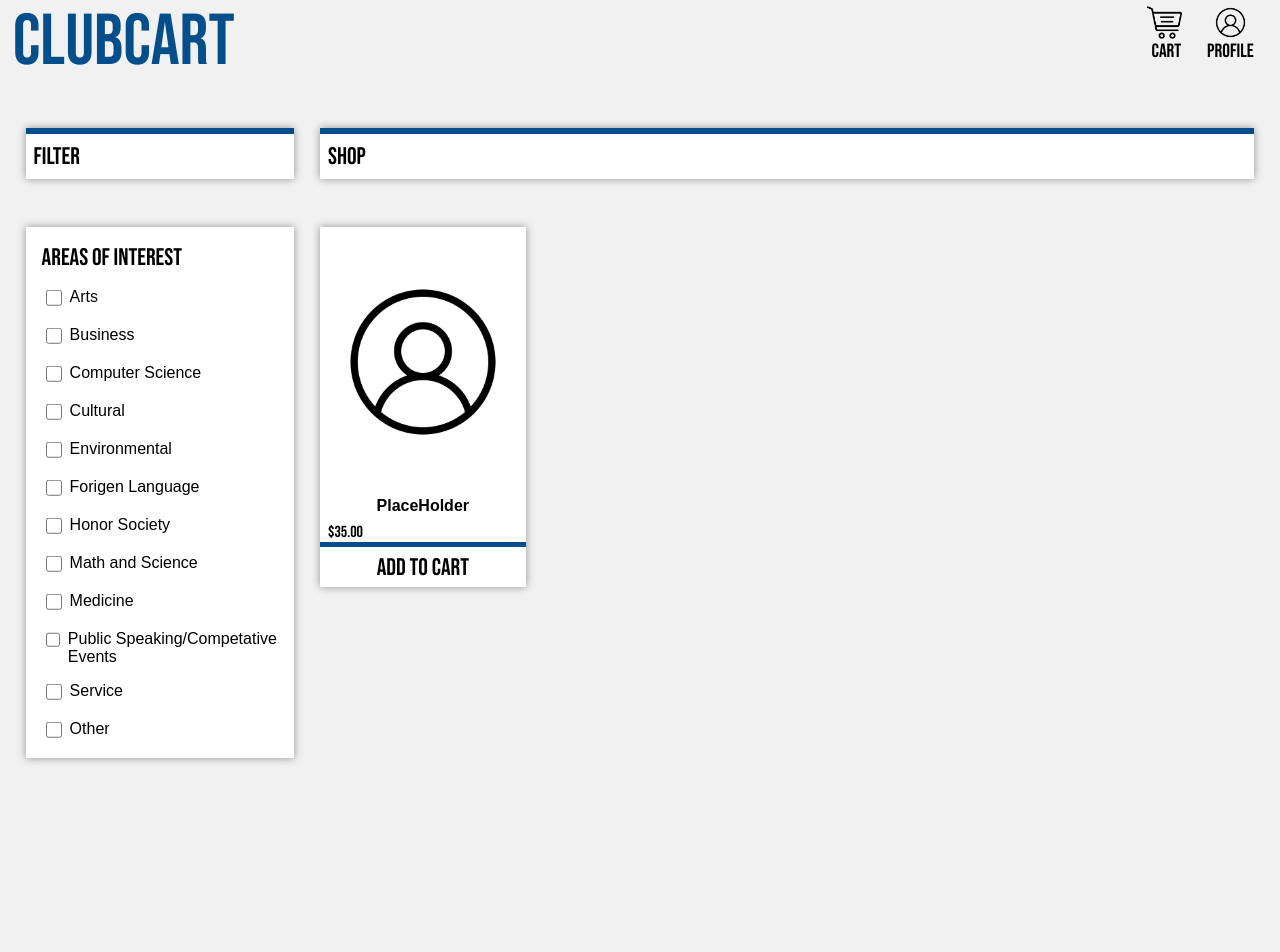
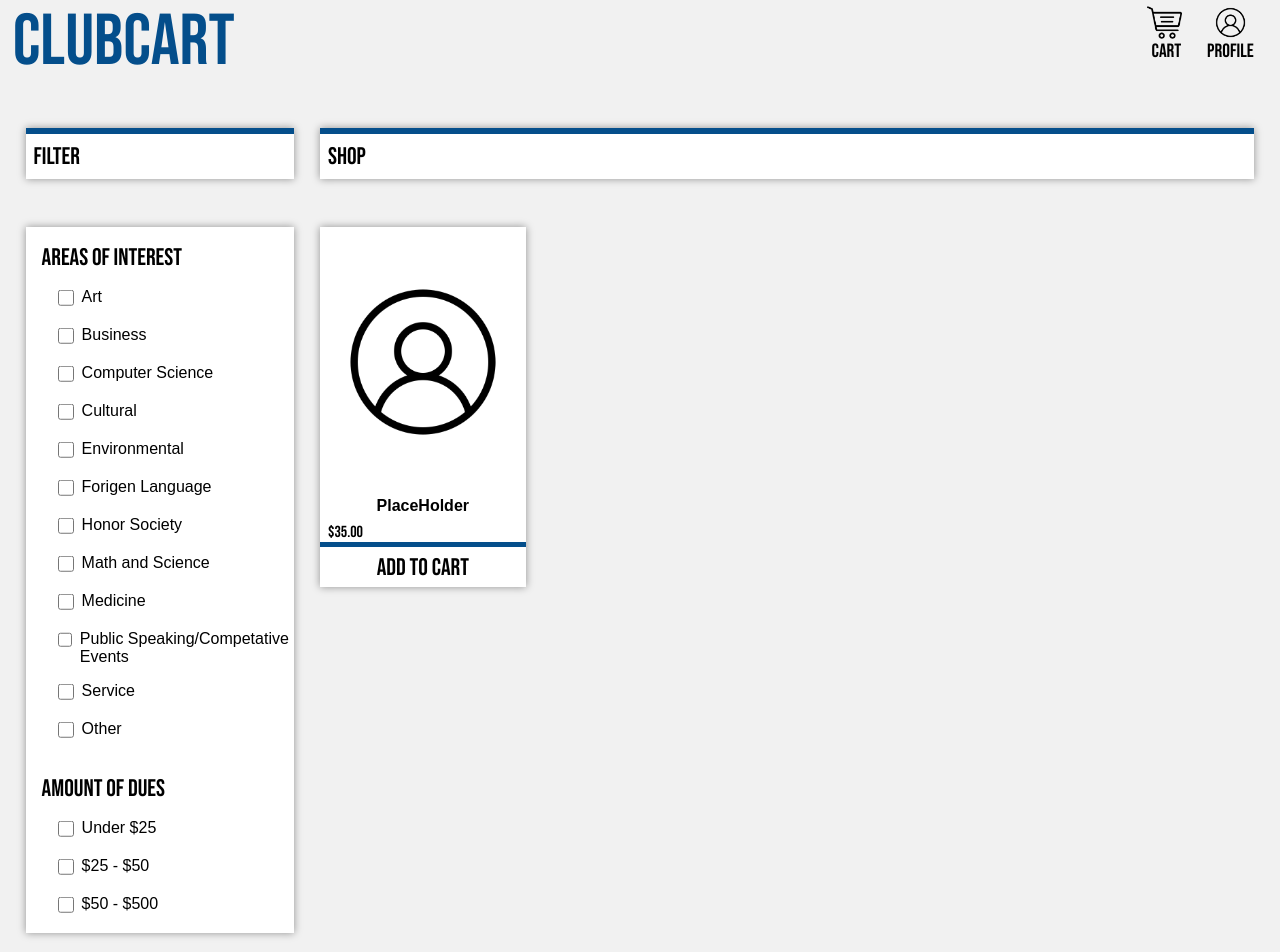
Before and after one commit to PraneethO/clubcart, a Next.js app in the folder club-cart/: page /pages/dashboard in a window 1280 px wide. Shown: the top 952 px of the page. Before the commit the page ends 800 px from the top, so only its background shows below. Built offline with nearby package versions, Linux system fonts and the light colour scheme.

Commit message:
filter done

```diff
--- a/club-cart/src/app/pages/dashboard/page.module.css
+++ b/club-cart/src/app/pages/dashboard/page.module.css
@@ -124,6 +124,7 @@
     display: flex;
     width: 100%;
     flex-direction: row;
+    margin-bottom: 10rem;
 }
 
 .filter {
@@ -149,6 +150,7 @@
 }
 
 .filterInputandDescriptionContainer {
+    margin-left: .75rem;
     padding: 0.5rem;
     display: flex;
     width: 100%;
--- a/club-cart/src/app/pages/dashboard/page.tsx
+++ b/club-cart/src/app/pages/dashboard/page.tsx
@@ -41,7 +41,7 @@ export default function Dashboard() {
 
                     <div className={styles.filterInputandDescriptionContainer}>
                         <input className={styles.filterInput} type="checkbox"></input>
-                        <div className={styles.filterDescription}>Arts</div>
+                        <div className={styles.filterDescription}>Art</div>
                     </div>
 
                     <div className={styles.filterInputandDescriptionContainer}>
@@ -98,13 +98,27 @@ export default function Dashboard() {
                         <input className={styles.filterInput} type="checkbox"></input>
                         <div className={styles.filterDescription}>Other</div>
                     </div>
+
+                    <div className={styles.filterCategoryLabel} style={{ marginTop: "1rem" }}>Amount of Dues</div>
+                    <div className={styles.filterInputandDescriptionContainer}>
+                        <input className={styles.filterInput} type="checkbox"></input>
+                        <div className={styles.filterDescription}>Under $25</div>
+                    </div>
+                    <div className={styles.filterInputandDescriptionContainer}>
+                        <input className={styles.filterInput} type="checkbox"></input>
+                        <div className={styles.filterDescription}>$25 - $50</div>
+                    </div>
+                    <div className={styles.filterInputandDescriptionContainer}>
+                        <input className={styles.filterInput} type="checkbox"></input>
+                        <div className={styles.filterDescription}>$50 - $500</div>
+                    </div>
                 </div>
 
                 <div className={styles.dashContent} style={{ minHeight: "35rem" }}>
                     <div className={styles.rowContainer}>
                         <div className={styles.clubContainer}>
                             <div className={styles.clubImagesContainer}>
-                                <img src="/default-avatar.png"/>
+                                <img src="/default-avatar.png" />
                             </div>
                             <div className={styles.clubName}>
                                 PlaceHolder
```
Also changed, not shown: club-cart/src/app/pages/admin-dashboard/page.tsx (+4 -4 lines).
